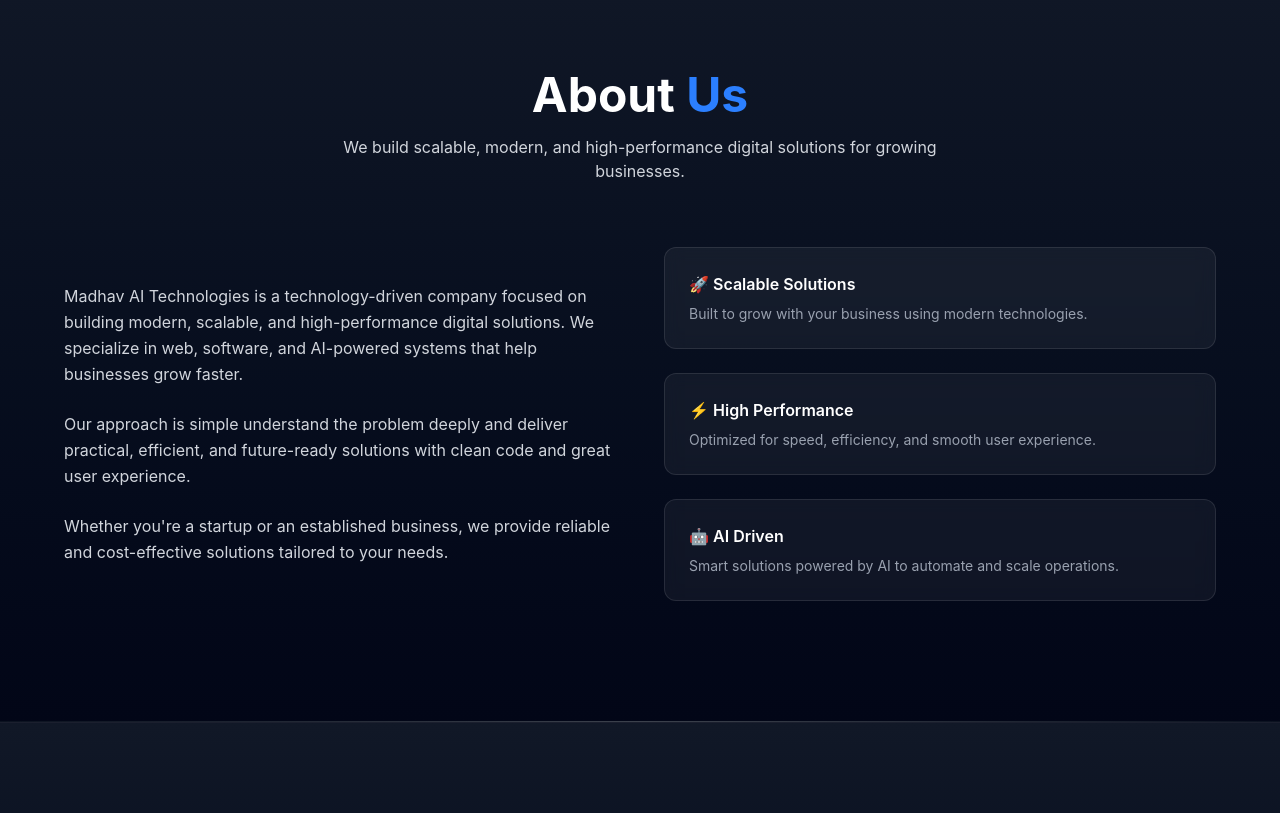
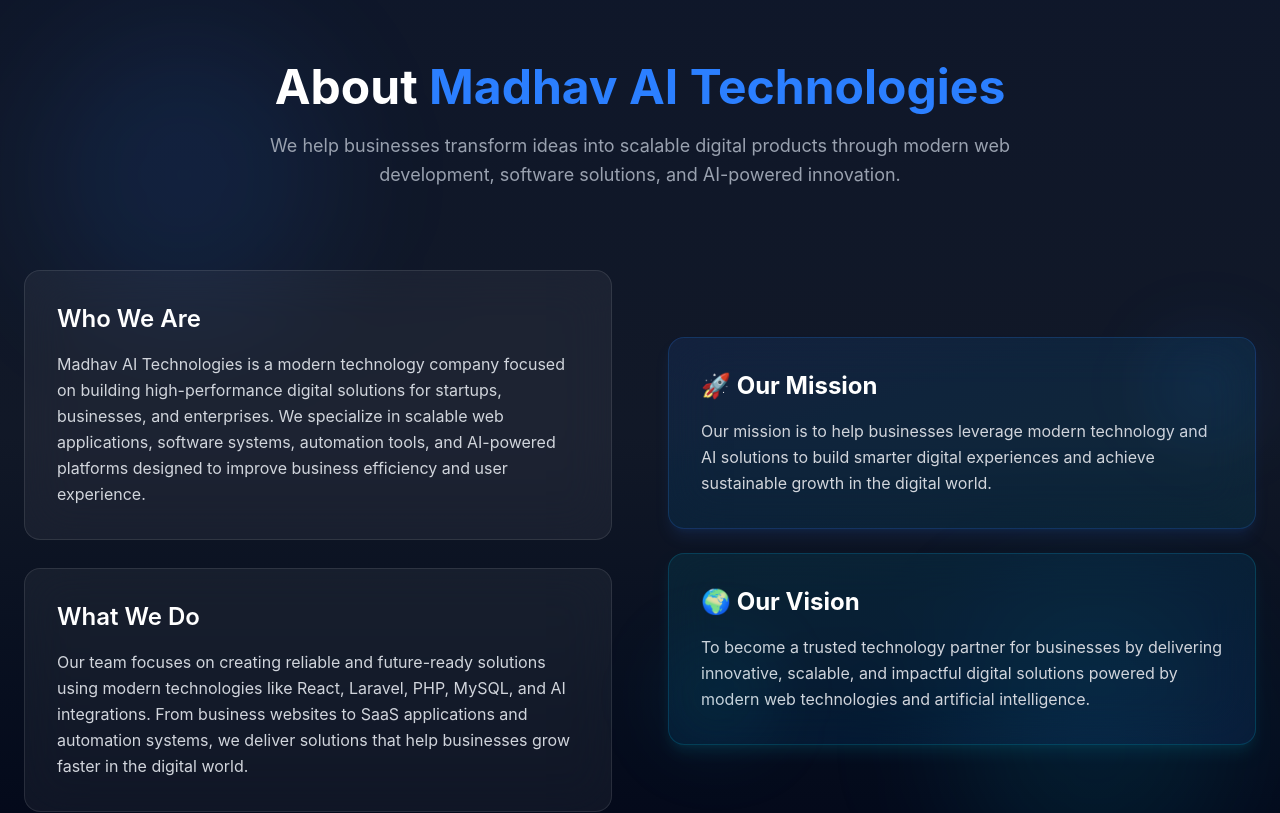
Before and after one commit to maulikmoradiya123/madhav-ai, a React (Vite) app: page / in a window 1280 px wide. Shown: the part 940-1753 px from the top of the page. Built offline with nearby package versions, Linux system fonts and the light colour scheme.

Commit message:
new changes

```diff
--- a/src/components/About.jsx
+++ b/src/components/About.jsx
@@ -4,66 +4,115 @@
   return (
     <section
       id="about"
-      className="py-30 px-6 bg-gradient-to-b from-[#111827] to-[#020617] border-t border-white/10"
+      className="relative py-28 px-6 bg-gradient-to-b from-[#0f172a] via-[#111827] to-[#020617] border-t border-white/10 overflow-hidden"
     >
-      <div className="max-w-6xl mx-auto">
+      {/* Background Glow */}
+      <div className="absolute top-20 left-10 w-72 h-72 bg-blue-500/10 blur-3xl rounded-full"></div>
+      <div className="absolute bottom-10 right-10 w-72 h-72 bg-cyan-500/10 blur-3xl rounded-full"></div>
+
+      <div className="max-w-7xl mx-auto relative z-10">
 
         {/* Heading */}
-        <div className="text-center mb-16">
-          <h2 className="text-4xl md:text-5xl font-bold mb-4">
-            About <span className="text-blue-500">Us</span>
+        <div className="text-center mb-20">
+          <h2 className="text-4xl md:text-5xl font-bold text-white mb-5">
+            About <span className="text-blue-500">Madhav AI Technologies</span>
           </h2>
-          <p className="text-gray-300 max-w-2xl mx-auto">
-            We build scalable, modern, and high-performance digital solutions for growing businesses.
+
+          <p className="text-gray-400 max-w-3xl mx-auto text-lg leading-relaxed">
+            We help businesses transform ideas into scalable digital products
+            through modern web development, software solutions, and AI-powered innovation.
           </p>
         </div>
 
-        {/* Content Grid */}
-        <div className="grid md:grid-cols-2 gap-12 items-center">
+        {/* Main Content */}
+        <div className="grid lg:grid-cols-2 gap-14 items-center">
 
-          {/* Left - Text */}
-          <div className="space-y-6 text-gray-300 leading-relaxed">
-            <p>
-              Madhav AI Technologies is a technology-driven company focused on building
-              modern, scalable, and high-performance digital solutions. We specialize
-              in web, software, and AI-powered systems that help businesses grow faster.
-            </p>
+          {/* Left Side */}
+          <div className="space-y-7">
 
-            <p>
-              Our approach is simple understand the problem deeply and deliver
-              practical, efficient, and future-ready solutions with clean code
-              and great user experience.
-            </p>
+            <div className="bg-white/5 border border-white/10 backdrop-blur-xl rounded-2xl p-8 hover:border-blue-500/40 transition duration-300">
+              <h3 className="text-2xl font-semibold text-white mb-4">
+                Who We Are
+              </h3>
 
-            <p>
-              Whether you're a startup or an established business, we provide
-              reliable and cost-effective solutions tailored to your needs.
-            </p>
-          </div>
-
-          {/* Right - Feature Cards */}
-          <div className="grid grid-cols-1 gap-6">
-
-            <div className="bg-white/5 border border-white/10 p-6 rounded-xl backdrop-blur hover:scale-105 transition">
-              <h3 className="text-white font-semibold mb-2">🚀 Scalable Solutions</h3>
-              <p className="text-gray-400 text-sm">
-                Built to grow with your business using modern technologies.
+              <p className="text-gray-300 leading-relaxed">
+                Madhav AI Technologies is a modern technology company focused on
+                building high-performance digital solutions for startups,
+                businesses, and enterprises. We specialize in scalable web
+                applications, software systems, automation tools, and AI-powered
+                platforms designed to improve business efficiency and user experience.
               </p>
             </div>
 
-            <div className="bg-white/5 border border-white/10 p-6 rounded-xl backdrop-blur hover:scale-105 transition">
-              <h3 className="text-white font-semibold mb-2">⚡ High Performance</h3>
-              <p className="text-gray-400 text-sm">
-                Optimized for speed, efficiency, and smooth user experience.
+            <div className="bg-white/5 border border-white/10 backdrop-blur-xl rounded-2xl p-8 hover:border-cyan-500/40 transition duration-300">
+              <h3 className="text-2xl font-semibold text-white mb-4">
+                What We Do
+              </h3>
+
+              <p className="text-gray-300 leading-relaxed">
+                Our team focuses on creating reliable and future-ready solutions
+                using modern technologies like React, Laravel, PHP, MySQL, and AI integrations.
+                From business websites to SaaS applications and automation systems,
+                we deliver solutions that help businesses grow faster in the digital world.
               </p>
             </div>
 
-            <div className="bg-white/5 border border-white/10 p-6 rounded-xl backdrop-blur hover:scale-105 transition">
-              <h3 className="text-white font-semibold mb-2">🤖 AI Driven</h3>
-              <p className="text-gray-400 text-sm">
-                Smart solutions powered by AI to automate and scale operations.
+          </div>
+
+          {/* Right Side */}
+          <div className="space-y-6">
+
+            {/* Mission */}
+            <div className="relative bg-gradient-to-br from-blue-500/10 to-cyan-500/10 border border-blue-500/20 rounded-2xl p-8 backdrop-blur-xl hover:scale-[1.02] transition duration-300 shadow-lg shadow-blue-500/10">
+
+              <div className="absolute top-0 right-0 w-24 h-24 bg-blue-500/10 blur-2xl rounded-full"></div>
+
+              <h3 className="text-2xl font-bold text-white mb-4 flex items-center gap-3">
+                🚀 Our Mission
+              </h3>
+
+              <p className="text-gray-300 leading-relaxed">
+                Our mission is to help businesses leverage modern technology
+                and AI solutions to build smarter digital experiences and
+                achieve sustainable growth in the digital world.
               </p>
             </div>
+
+            {/* Vision */}
+            <div className="relative bg-gradient-to-br from-cyan-500/10 to-blue-500/10 border border-cyan-500/20 rounded-2xl p-8 backdrop-blur-xl hover:scale-[1.02] transition duration-300 shadow-lg shadow-cyan-500/10">
+
+              <div className="absolute bottom-0 left-0 w-24 h-24 bg-cyan-500/10 blur-2xl rounded-full"></div>
+
+              <h3 className="text-2xl font-bold text-white mb-4 flex items-center gap-3">
+                🌍 Our Vision
+              </h3>
+
+              <p className="text-gray-300 leading-relaxed">
+                To become a trusted technology partner for businesses by
+                delivering innovative, scalable, and impactful digital solutions
+                powered by modern web technologies and artificial intelligence.
+              </p>
+            </div>
+
+            {/* Stats */}
+            {/* <div className="grid grid-cols-3 gap-4 mt-8">
+
+              <div className="bg-white/5 border border-white/10 rounded-xl p-5 text-center hover:border-blue-500/30 transition">
+                <h4 className="text-2xl font-bold text-blue-400">50+</h4>
+                <p className="text-gray-400 text-sm mt-1">Projects</p>
+              </div>
+
+              <div className="bg-white/5 border border-white/10 rounded-xl p-5 text-center hover:border-blue-500/30 transition">
+                <h4 className="text-2xl font-bold text-cyan-400">5+</h4>
+                <p className="text-gray-400 text-sm mt-1">Years Exp.</p>
+              </div>
+
+              <div className="bg-white/5 border border-white/10 rounded-xl p-5 text-center hover:border-blue-500/30 transition">
+                <h4 className="text-2xl font-bold text-blue-400">24/7</h4>
+                <p className="text-gray-400 text-sm mt-1">Support</p>
+              </div>
+
+            </div> */}
 
           </div>
 
@@ -72,5 +121,4 @@
     </section>
   );
 }
-
 export default About;
--- a/src/components/Contact.jsx
+++ b/src/components/Contact.jsx
@@ -61,7 +61,7 @@
 
               <textarea
                 name="message"
-                rows="4"
+                rows="9"
                 placeholder="Your Message"
                 required
                 className="w-full p-3 rounded-lg bg-[#020617] border border-white/10 focus:border-blue-500 outline-none"
@@ -87,7 +87,7 @@
 
             <div className="bg-white/5 border border-white/10 p-6 rounded-xl">
               <h4 className="font-semibold mb-2">Email</h4>
-              <p className="text-gray-300">madhavaitechnologies@gmail.com</p>
+              <a href='mailto:madhavaitechnologies@gmail.com' className="text-gray-300">madhavaitechnologies@gmail.com</a>
             </div>
 
             <div className="bg-white/5 border border-white/10 p-6 rounded-xl">
```
